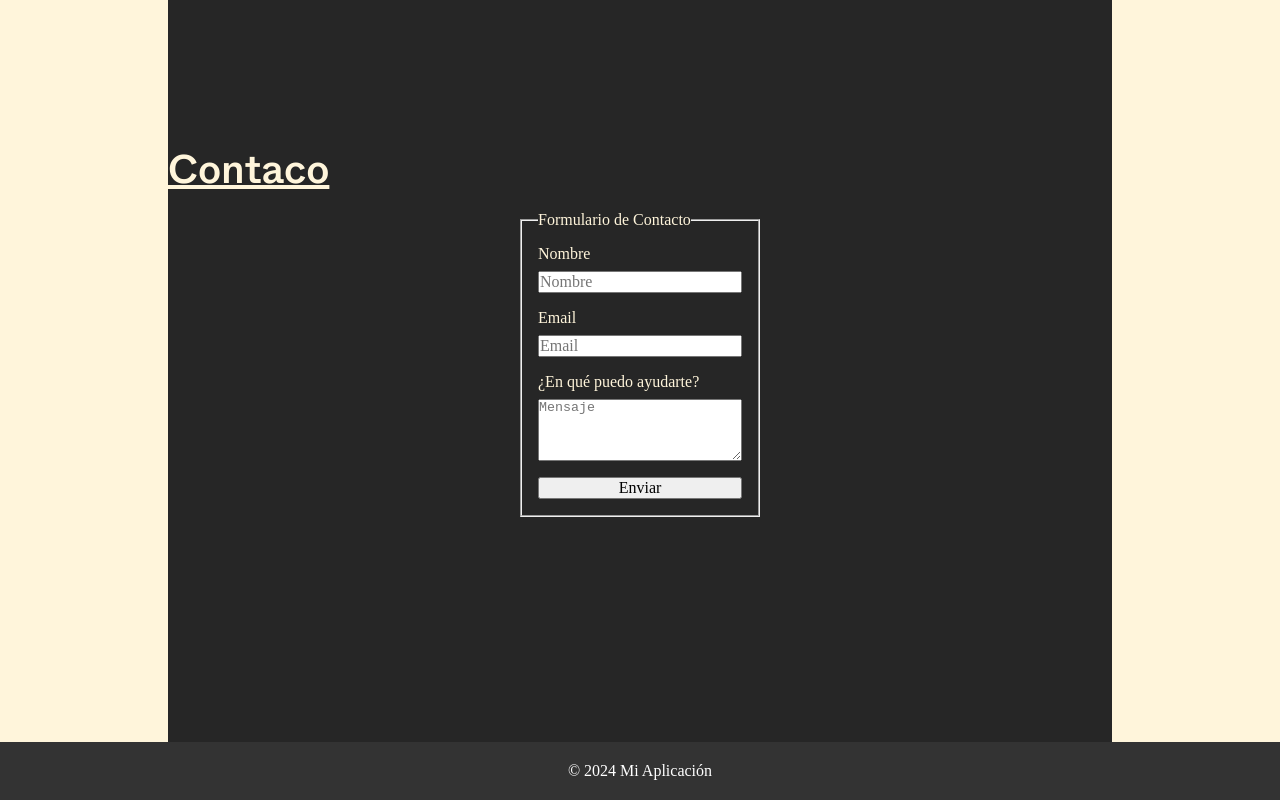
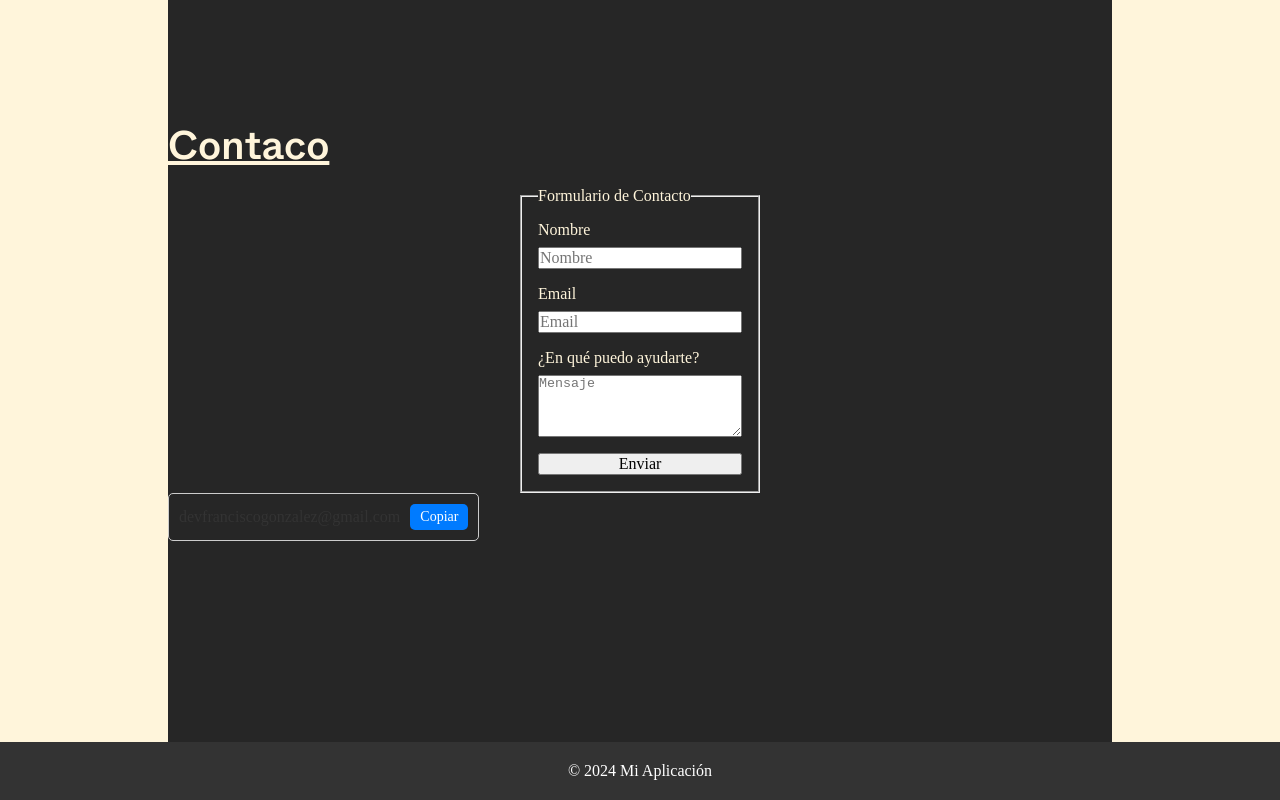
Before and after one commit to devfranciscogonzalez/portfolio, a React (Vite) app: page / in a window 1280 px wide. Shown: the part 4058-4858 px from the top of the page. Built offline with nearby package versions, Linux system fonts and the light colour scheme.

Commit message:
add copy email

```diff
--- /dev/null
+++ b/src/components/EmailCopy/EmailCopy.jsx
@@ -0,0 +1,25 @@
+import { CopyButton, EmailContainer, EmailText } from "./EmailCopy.styles";
+
+const email = "devfranciscogonzalez@gmail.com";
+
+const EmailCopy = () => {
+  const copyToClipboard = () => {
+    navigator.clipboard
+      .writeText(email)
+      .then(() => {
+        alert("Correo copiado al portapapeles");
+      })
+      .catch((err) => {
+        alert("Error al copiar el correo", err);
+      });
+  };
+
+  return (
+    <EmailContainer>
+      <EmailText>{email}</EmailText>
+      <CopyButton onClick={copyToClipboard}>Copiar</CopyButton>
+    </EmailContainer>
+  );
+};
+
+export default EmailCopy;
--- /dev/null
+++ b/src/components/EmailCopy/EmailCopy.styles.js
@@ -0,0 +1,37 @@
+import styled from 'styled-components';
+
+const EmailContainer = styled.div`
+  display: flex;
+  align-items: center;
+  gap: 10px;
+  padding: 10px;
+  border: 1px solid #ccc;
+  border-radius: 5px;
+  width: fit-content;
+`;
+
+const EmailText = styled.span`
+  font-size: 16px;
+  color: #333;
+`;
+
+const CopyButton = styled.button`
+  padding: 5px 10px;
+  font-size: 14px;
+  cursor: pointer;
+  background-color: #007bff;
+  color: white;
+  border: none;
+  border-radius: 5px;
+  transition: background-color 0.3s;
+
+  &:hover {
+    background-color: #0056b3;
+  }
+
+  &:active {
+    background-color: #004494;
+  }
+`;
+
+export { EmailContainer, EmailText, CopyButton };
--- a/src/components/index.js
+++ b/src/components/index.js
@@ -20,3 +20,4 @@ export { default as UserProfile } from "./UserProfile/UserProfile";
 export { default as BadgeSkills } from "./Badge/BadgeSkills";
 export { TechnologiesList, TechnologyItem } from "./List/List.styles";
 export {default as ContactForm} from "./ContactForm/ContactForm";
+export {default as EmailCopy} from "./EmailCopy/EmailCopy";
--- a/src/view/Contact/Contact.jsx
+++ b/src/view/Contact/Contact.jsx
@@ -1,4 +1,4 @@
-import { ContactForm, H3 } from "../../components";
+import { ContactForm, EmailCopy, H3 } from "../../components";
 import { ContactFormWrapper, ContactHeader } from "./Contact.styles";
 
 const Contact = () => {
@@ -10,6 +10,7 @@ const Contact = () => {
       <ContactFormWrapper>
         <ContactForm />
       </ContactFormWrapper>
+      <EmailCopy />
     </>
   );
 };
```
